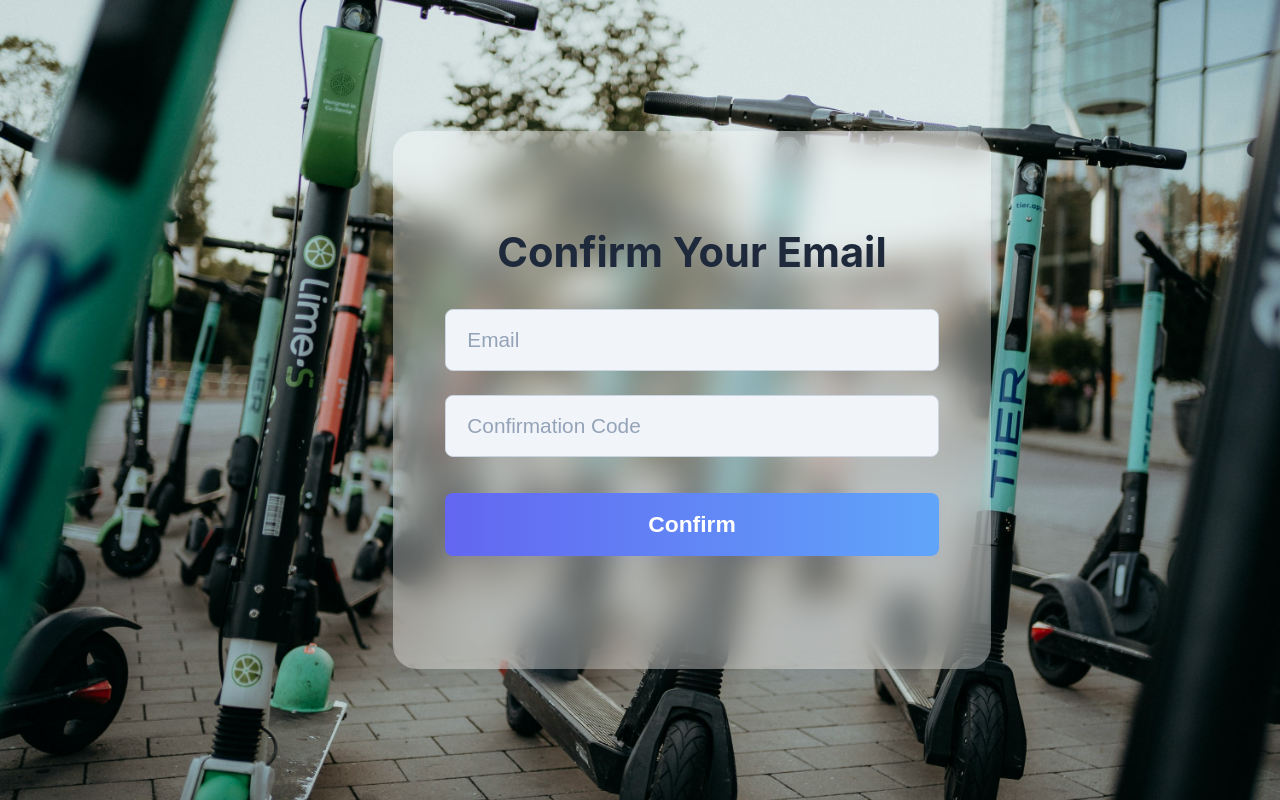
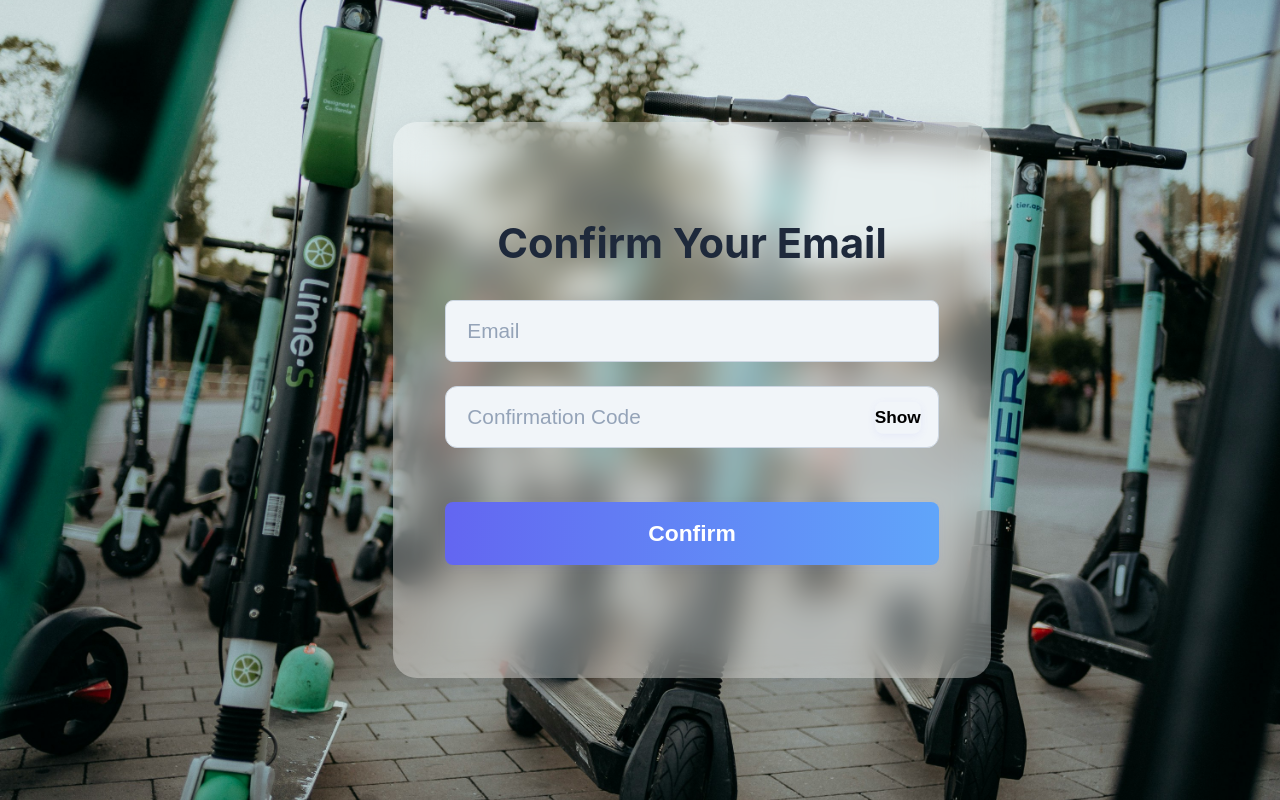
Before and after one commit to Viishveesh/DALScooter, a React (Vite) app in the folder frontend/: page /confirm in a window 1280 px wide. Built offline with nearby package versions, Linux system fonts and the light colour scheme; what amazon-cognito-identity-js would draw is missing.

Commit message:
feat(ui): implement show/hide password toggle on login, register and confirm account forms

```diff
--- a/frontend/src/components/ConfirmAccount.jsx
+++ b/frontend/src/components/ConfirmAccount.jsx
@@ -14,6 +14,7 @@ export default function ConfirmAccount() {
   const [email, setEmail] = useState('');
   const [code, setCode] = useState('');
   const [message, setMessage] = useState('');
+  const [showCode, setShowCode] = useState(false);
   const navigate = useNavigate();
 
   const handleConfirm = (e) => {
@@ -35,7 +36,51 @@ export default function ConfirmAccount() {
       <h2>Confirm Your Email</h2>
       <form className="login-form" onSubmit={handleConfirm}>
         <input placeholder="Email" value={email} onChange={(e) => setEmail(e.target.value)} />
-        <input placeholder="Confirmation Code" value={code} onChange={(e) => setCode(e.target.value)} />
+        <div style={{ position: 'relative', width: '100%' }}>
+          <input
+            placeholder="Confirmation Code"
+            type={showCode ? "text" : "password"}
+            value={code}
+            onChange={(e) => setCode(e.target.value)}
+            style={{
+              width: '100%',
+              paddingRight: '60px',
+              background: '#f1f5f9',
+              border: '1.5px solid #cbd5e1',
+              borderRadius: '12px',
+              fontSize: '1.3rem',
+              marginBottom: '18px',
+              padding: '18px 21px',
+              boxSizing: 'border-box',
+              color: '#222',
+              outline: 'none',
+              fontWeight: 400
+            }}
+          />
+          <button
+            type="button"
+            onClick={() => setShowCode((prev) => !prev)}
+            style={{
+              position: 'absolute',
+              right: '18px',
+              top: '7%',
+              transform: 'translateY(-7%)',
+              background: 'none',
+              border: 'none',
+              color: '#000',
+              cursor: 'pointer',
+              fontSize: '1.08rem',
+              padding: 0,
+              zIndex: 2,
+              height: '32px',
+              display: 'flex',
+              alignItems: 'center',
+              justifyContent: 'center'
+            }}
+          >
+            {showCode ? 'Hide' : 'Show'}
+          </button>
+        </div>
         <button type="submit">Confirm</button>
       </form>
       <p className={`message${message.includes('successfully') ? ' message-success' : message ? ' message-error' : ''}`}>{message}</p>
--- a/frontend/src/components/Login.jsx
+++ b/frontend/src/components/Login.jsx
@@ -13,11 +13,12 @@ const poolData = {
   ClientId: import.meta.env.VITE_COGNITO_USER_POOL_CLIENT_ID,
 };
 
-console.log('Cognito ClientId:', import.meta.env.VITE_COGNITO_USER_POOL_CLIENT);
+console.log('Cognito ClientId:', import.meta.env.VITE_COGNITO_USER_POOL_CLIENT_ID);
 
 export default function Login() {
   const [email, setEmail] = useState('');
   const [password, setPassword] = useState('');
+  const [showPassword, setShowPassword] = useState(false);
   const [step, setStep] = useState(1);
   const [session, setSession] = useState(null);
   const [challengeParam, setChallengeParam] = useState({});
@@ -120,12 +121,60 @@ export default function Login() {
         />
         <input
           placeholder="Password"
-          type="password"
+          type={showPassword ? "text" : "password"}
           value={password}
           onChange={(e) => setPassword(e.target.value)}
         />
+        <button
+          type="button"
+          onClick={() => setShowPassword((prev) => !prev)}
+          style={{ marginBottom: '12px', marginTop: '-8px', alignSelf: 'flex-end', background: 'none', border: 'none', color: '#fff', cursor: 'pointer', fontSize: '0.98rem', padding: '0 12px' }}
+        >
+          {showPassword ? 'Hide Password' : 'Show Password'}
+        </button>
         <button type="submit">Login</button>
       </form>
+      {step > 1 && (
+        <div style={{ marginTop: '24px' }}>
+          <p style={{ color: '#1e293b', fontWeight: 600 }}>
+            {challengeParam?.question ? (
+              <>
+                <span>Security Question:</span> <br />
+                <em>{challengeParam.question}</em>
+              </>
+            ) : challengeParam?.cipherText ? (
+              <>
+                <span>Decode the secret word below:</span> <br />
+                <code style={{
+                  background: '#f1f5f9',
+                  padding: '8px 12px',
+                  borderRadius: '6px',
+                  display: 'inline-block',
+                  marginTop: '8px',
+                  fontSize: '1.2rem'
+                }}>
+                  {challengeParam.cipherText}
+                </code>
+                <br />
+                <span style={{ fontSize: '0.95rem', color: '#475569', marginTop: '6px', display: 'inline-block' }}>
+                  (Hint: It's encoded using Caesar Cipher with a shift of 3)
+                </span>
+              </>
+            ) : (
+              '' // empty"
+            )}
+          </p>
+          <input
+            placeholder="Your Answer"
+            value={challengeAnswer}
+            onChange={(e) => setChallengeAnswer(e.target.value)}
+            className="login-form-input"
+          />
+          <button type="button" onClick={sendChallengeAnswer} className="login-form-button">
+            Submit
+          </button>
+        </div>
+      )}
       <p>{message}</p>
       <div style={{ marginTop: '18px', fontSize: '1.05rem' }}>
         Don't have an account?{' '}
--- a/frontend/src/components/Register.jsx
+++ b/frontend/src/components/Register.jsx
@@ -18,6 +18,7 @@ export default function Register() {
   const [question, setQuestion] = useState('');
   const [answer, setAnswer] = useState('');
   const [message, setMessage] = useState('');
+  const [showPassword, setShowPassword] = useState(false);
   const navigate = useNavigate();
 
   const handleSubmit = (e) => {
@@ -51,7 +52,14 @@ export default function Register() {
       <h2>Register</h2>
       <form className="login-form" onSubmit={handleSubmit}>
         <input placeholder="Email" value={email} onChange={(e) => setEmail(e.target.value)} />
-        <input placeholder="Password" type="password" value={password} onChange={(e) => setPassword(e.target.value)} />
+        <input placeholder="Password" type={showPassword ? "text" : "password"} value={password} onChange={(e) => setPassword(e.target.value)} />
+        <button
+          type="button"
+          onClick={() => setShowPassword((prev) => !prev)}
+          style={{ marginBottom: '12px', marginTop: '-8px', alignSelf: 'flex-end', background: 'none', border: 'none', color: '#fff', cursor: 'pointer', fontSize: '0.98rem', padding: '0 12px' }}
+        >
+          {showPassword ? 'Hide Password' : 'Show Password'}
+        </button>
         <select value={question} onChange={(e) => setQuestion(e.target.value)} required style={{padding: '18px 21px', borderRadius: '8px', fontSize: '1.3rem', border: '1.5px solid #cbd5e1', background: '#f1f5f9', marginBottom: '8px'}}>
           <option value="">Select a security question</option>
           <option value="What is your favorite color?">What is your favorite color?</option>
```
